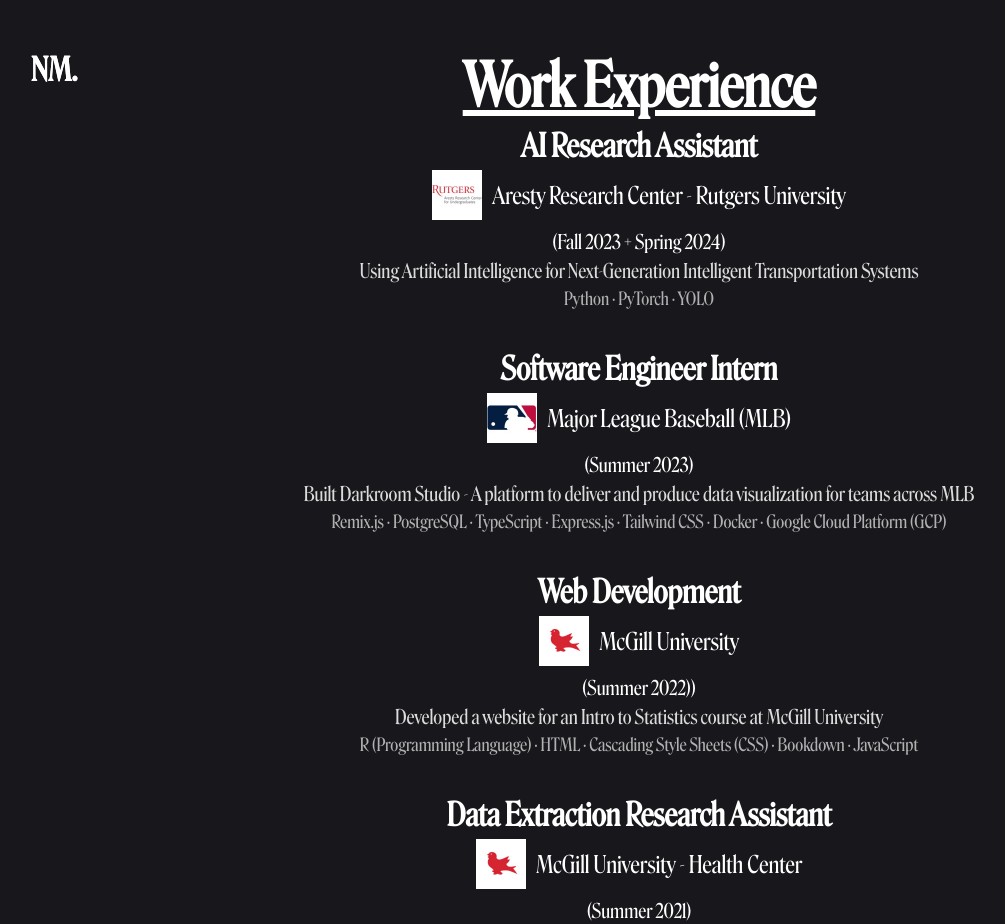
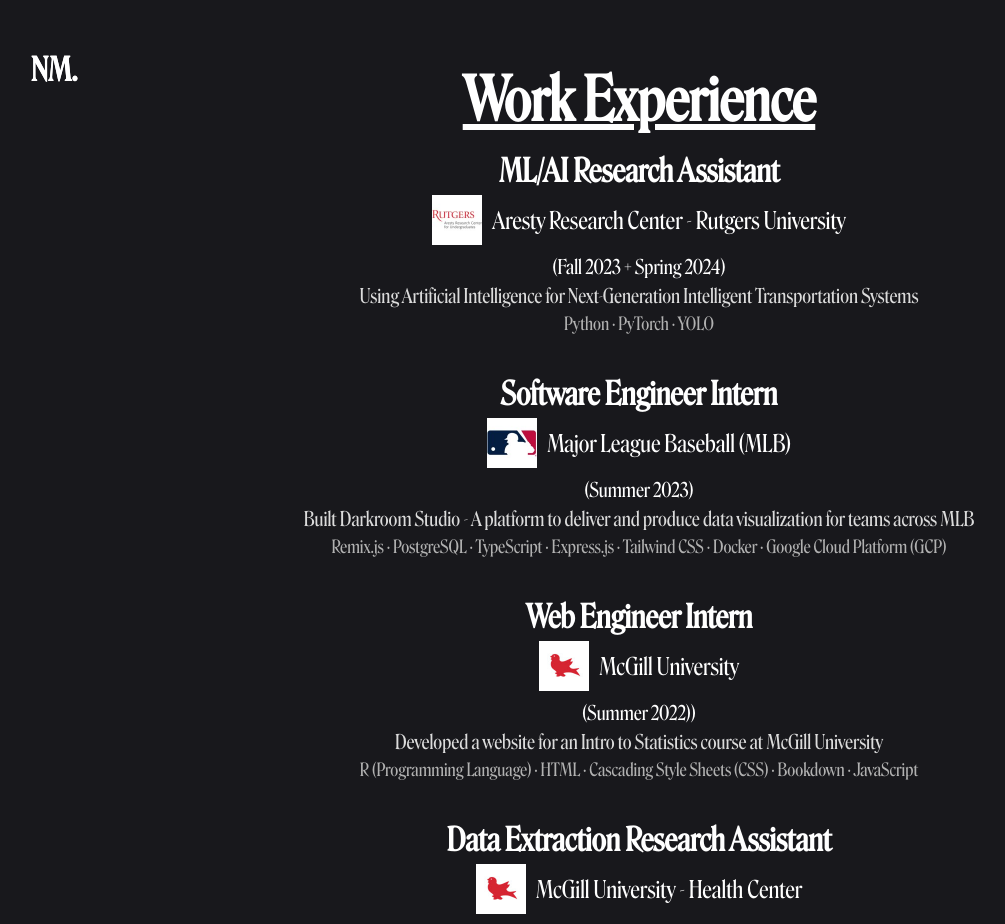
Before and after one commit to NikhilMahalingam/react-portfolio, a React (Vite) app: page /Experience in a window 1280 px wide. Shown: the top 924 px of the page, without its empty margins (1-1006 px from the left). Built offline with nearby package versions, Linux system fonts and the light colour scheme.

Commit message:
centering backup

```diff
--- a/src/components/Nav.tsx
+++ b/src/components/Nav.tsx
@@ -6,7 +6,7 @@
 
     const [navOpen, setNavOpen] = useState(false);
     const location = useLocation();
-    const isAboutPage = location.pathname === '/About' || location.pathname === '/Experience';
+    const isAboutPage = location.pathname === '/About' || location.pathname === '/Experience' || location.pathname === '/Projects';
 
     return (
       <div className="nav">
--- a/src/pages/About.css
+++ b/src/pages/About.css
@@ -67,6 +67,8 @@
     grid-column: 1 / -1;
     text-decoration: underline;
     margin-bottom: 10px;
+    animation: textGrow 2s ease-in forwards;
+    opacity: 0;
   }
 
   .skills-text2 {
@@ -76,6 +78,8 @@
     text-align: center;
     grid-column: 1 / -1;
     margin-bottom: 10px;
+    animation: textGrow 2s ease-in forwards;
+    opacity: 0;
   }
 
   .underline{
@@ -190,12 +194,14 @@
     margin-top: 50px;
     margin-left: auto;
     margin-right: auto;
+    margin-top: 5%;
   }
 
   .section-title {
     font-size: 60px;
     text-decoration: underline;
     float: none;
+    margin-bottom: 16px;
   }
 
   .experience-item {
--- a/src/pages/Experience.tsx
+++ b/src/pages/Experience.tsx
@@ -20,7 +20,7 @@
             <h2 className="section-title">Work Experience</h2>
 
             <section className="experience-item">
-              <h3 className="position-title">AI Research Assistant</h3>
+              <h3 className="position-title">ML/AI Research Assistant</h3>
               <div className="company-container">
                 <img src={Aresty} alt="Company Logo" className="company-logo" />
                 <span className="company-name">Aresty Research Center - Rutgers University </span>
@@ -42,7 +42,7 @@
             </section>
 
             <section className="experience-item">
-              <h3 className="position-title">Web Development</h3>
+              <h3 className="position-title">Web Engineer Intern</h3>
               <div className="company-container">
                 <img src={McGill} alt="Company Logo" className="company-logo" />
                 <span className="company-name">McGill University</span>
@@ -59,7 +59,7 @@
                 <span className="company-name">McGill University - Health Center</span>
               </div>
               <p className="date">(Summer 2021)</p>
-              <p className="description">Extracted data from medical studies about endometriosis and utilized Microsoft Excel to create graphs to visualize trends about pain factors· medication· bias· etc.</p>
+              <p className="description">Extracted data from medical studies about endometriosis and utilized Microsoft Excel to create graphs to visualize trends about pain factors, medication, bias etc.</p>
               <p className="skills">Microsoft Excel · Research · Data Analysis</p>
             </section>
         </div>
--- a/src/pages/Projects.css
+++ b/src/pages/Projects.css
@@ -0,0 +1,7 @@
+@import url('https://fonts.googleapis.com/css2?family=Kanit:wght@400;600;700&family=Montserrat:wght@400;500;600&display=swap');
+html, body{
+  background-color: #18181c;
+  margin: 0;
+  padding:0;
+  height: 100%;
+}
--- a/src/pages/Projects.tsx
+++ b/src/pages/Projects.tsx
@@ -1,5 +1,5 @@
 import React from 'react';
-import './LandingPage.css';
+import './Projects.css';
 import { BrowserRouter as Router, Route, Link } from 'react-router-dom';
 
 const Projects = () => {
```
